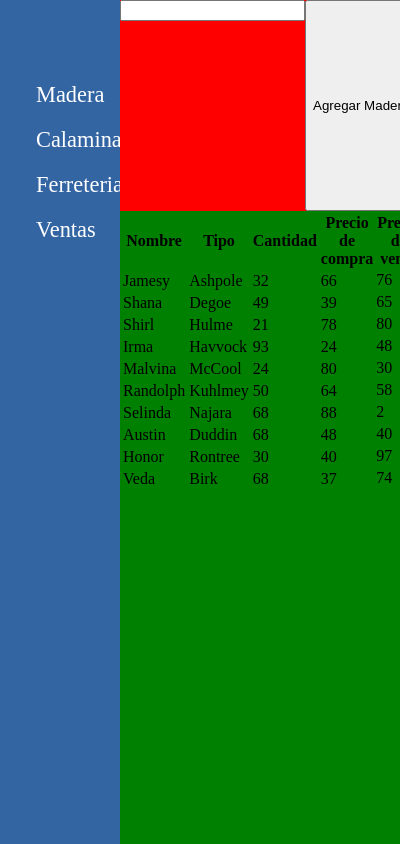
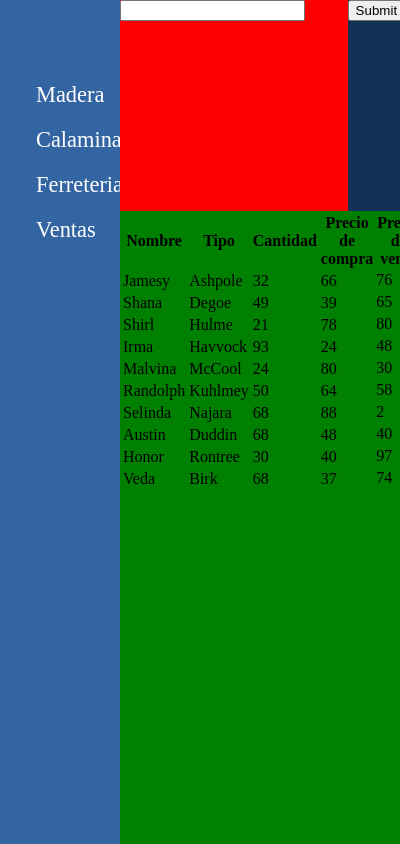
Before and after one commit to abel555/MOA, an Electron app: page src/views/index.html in a window 400 px wide. Shown: the top 844 px of the page. Drawn offline with Linux system fonts and the light colour scheme.

Commit message:
posiciones del buscador y boton de aniadir

```diff
--- a/src/CSS/index.css
+++ b/src/CSS/index.css
@@ -20,6 +20,7 @@ nav{
     background: red;
     flex: 0 0 25%;
     display: flex;
+    flex: auto;
 }
 .items{
     background: green;
@@ -90,6 +91,10 @@ ul{
 
 }
 .add-item{
-
-
+    flex:20%;
+    background-color: #133157; /* Green */
+    color: white;
 }
+.search-label{
+    flex: 70%;
+}
--- a/src/views/index.html
+++ b/src/views/index.html
@@ -23,10 +23,12 @@
 
     <main class="main">
       <div class="options">
-        <form action="">
+        <form class="search-label" action="">
           <input type="search">
         </form>
-        <button class="add-item">Agregar Madera</button>
+        <form class="add-item" action="">
+          <input type="submit">
+        </form>
       </div>
       <div class="items">
         <table id="woodList">
```
